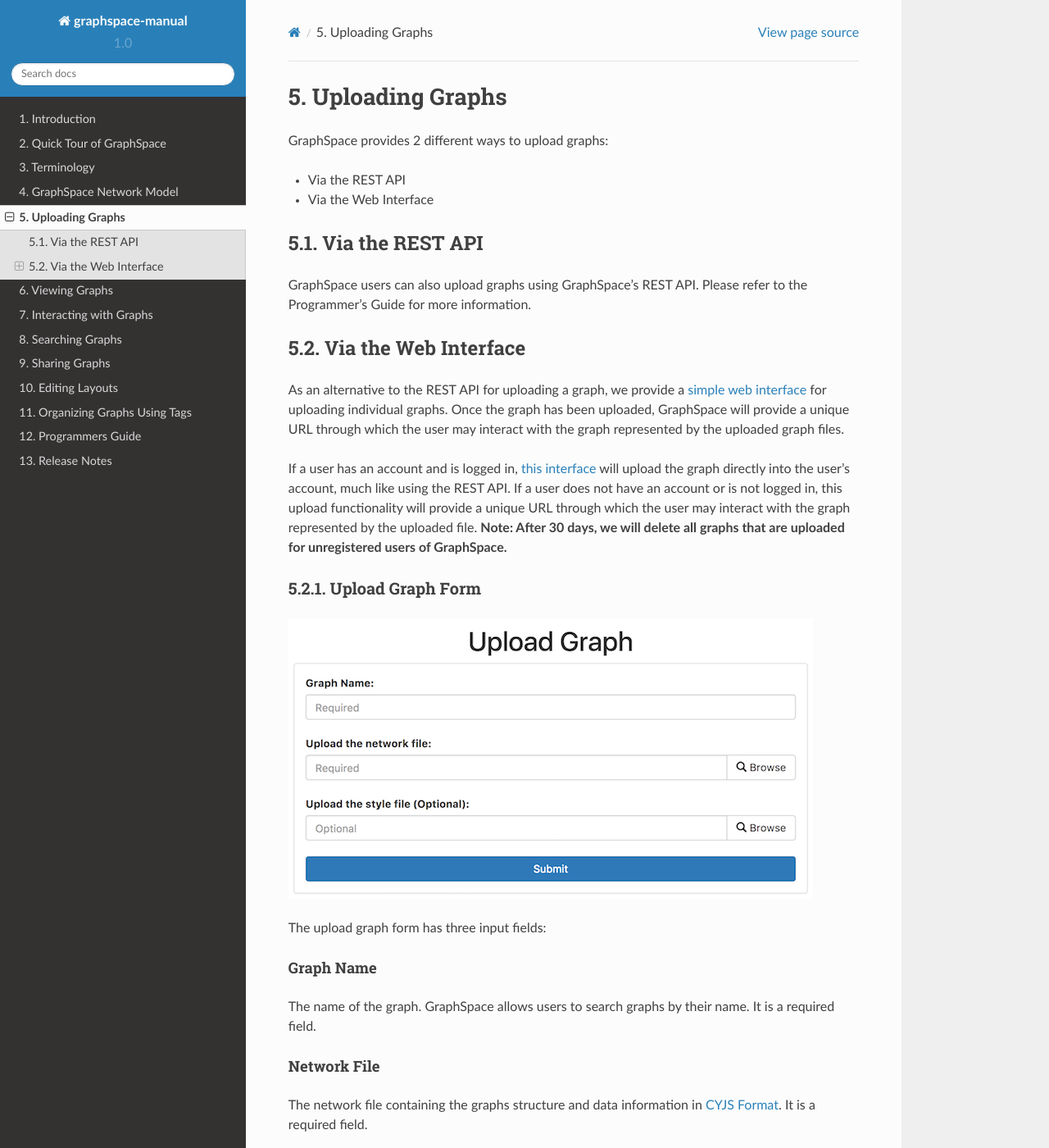
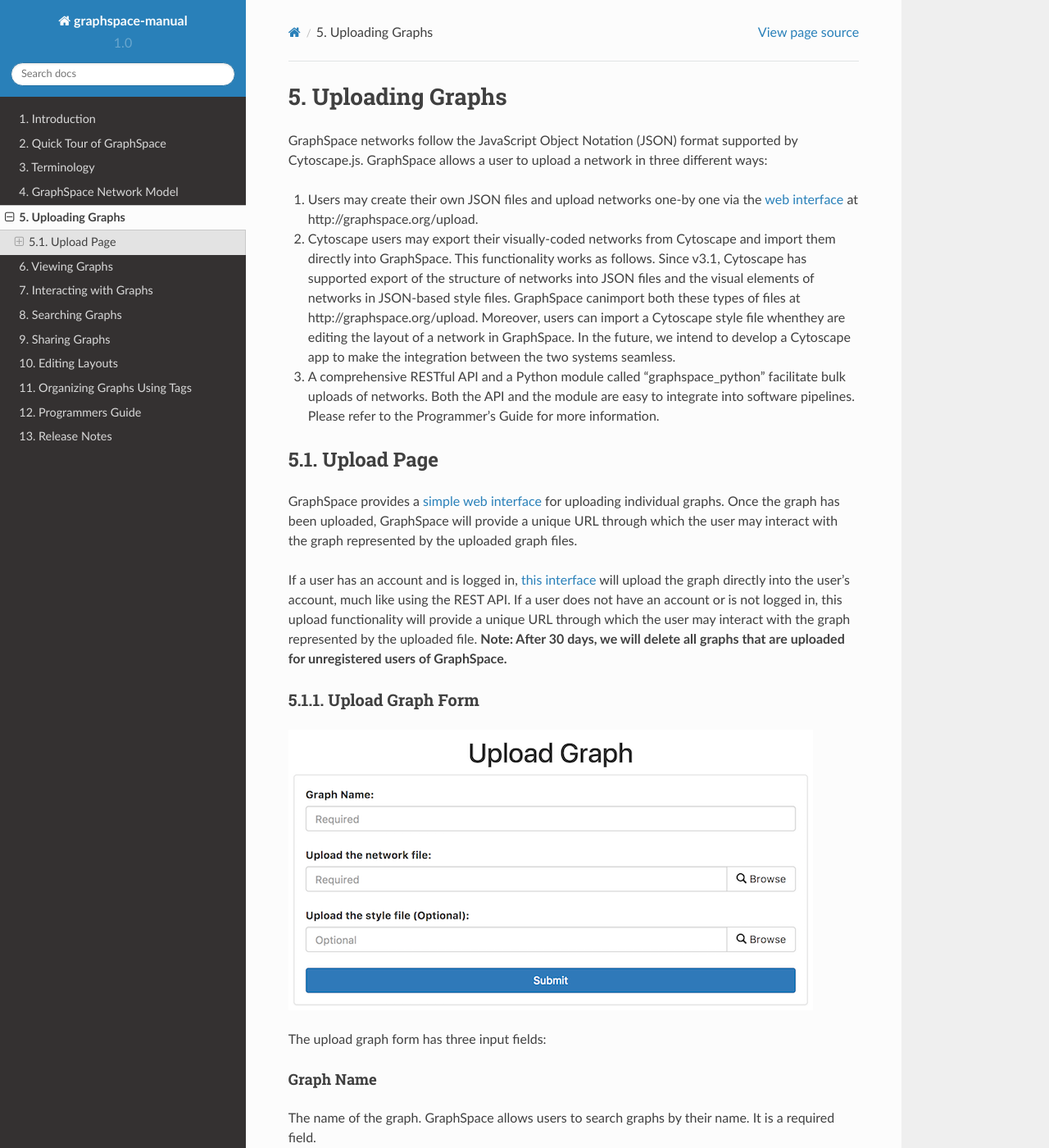
Before and after one commit to adbharadwaj/graphspace-manual, a Sphinx documentation site: the page built from docs/Uploading_Graphs.md, in a window 1280 px wide and 1400 px high. Shown: the whole window at 82% size. Built offline with Sphinx 7.4.7 and the Read the Docs theme 2.0.0, drawn with Linux system fonts in a browser that asks for light colours.

Commit message:
Update Uploading_Graphs.md

```diff
--- a/docs/Uploading_Graphs.md
+++ b/docs/Uploading_Graphs.md
@@ -1,17 +1,13 @@
 # Uploading Graphs
 
-GraphSpace provides 2 different ways to upload graphs:
+GraphSpace networks follow the JavaScript Object Notation (JSON) format supported by Cytoscape.js. GraphSpace allows a user to upload a network in three different ways:
+1. Users may create their own JSON files and upload networks one-by one via the [web interface](#upload-page) at http://graphspace.org/upload.
+2. Cytoscape users may export their visually-coded networks from Cytoscape and import them directly into GraphSpace. This functionality works as follows. Since v3.1, Cytoscape has supported export of the structure of networks into JSON files and the visual elements of networks in JSON-based style files. GraphSpace canimport both these types of files at http://graphspace.org/upload. Moreover, users can import a Cytoscape style file whenthey are editing the layout of a network in GraphSpace. In the future, we intend to develop a Cytoscape app to make the integration between the two systems seamless.
+3. A comprehensive RESTful API and a Python module called “graphspace_python” facilitate bulk uploads of networks. Both the API and the module are easy to integrate into software pipelines. Please refer to the Programmer's Guide for more information.
 
-- Via the REST API
-- Via the Web Interface
+## Upload Page
 
-## Via the REST API
-
-GraphSpace users can also upload graphs using GraphSpace's REST API. Please refer to the Programmer's Guide for more information.
-
-## Via the Web Interface
-
-As an alternative to the REST API for uploading a graph, we provide a [simple web interface](#upload-graph-form) for uploading individual graphs. Once the graph has been uploaded, GraphSpace will provide a unique URL through which the user may interact with the graph represented by the uploaded graph files.
+GraphSpace provides a [simple web interface](#upload-graph-form) for uploading individual graphs. Once the graph has been uploaded, GraphSpace will provide a unique URL through which the user may interact with the graph represented by the uploaded graph files.
 
 If a user has an account and is logged in, [this interface](#upload-graph-form) will upload the graph directly into the user's account, much like using the REST API. If a user does not have an account or is not logged in, this upload functionality will provide a unique URL through which the user may interact with the graph represented by the uploaded file. **Note: After 30 days, we will delete all graphs that are uploaded for unregistered users of GraphSpace.**
 
```
